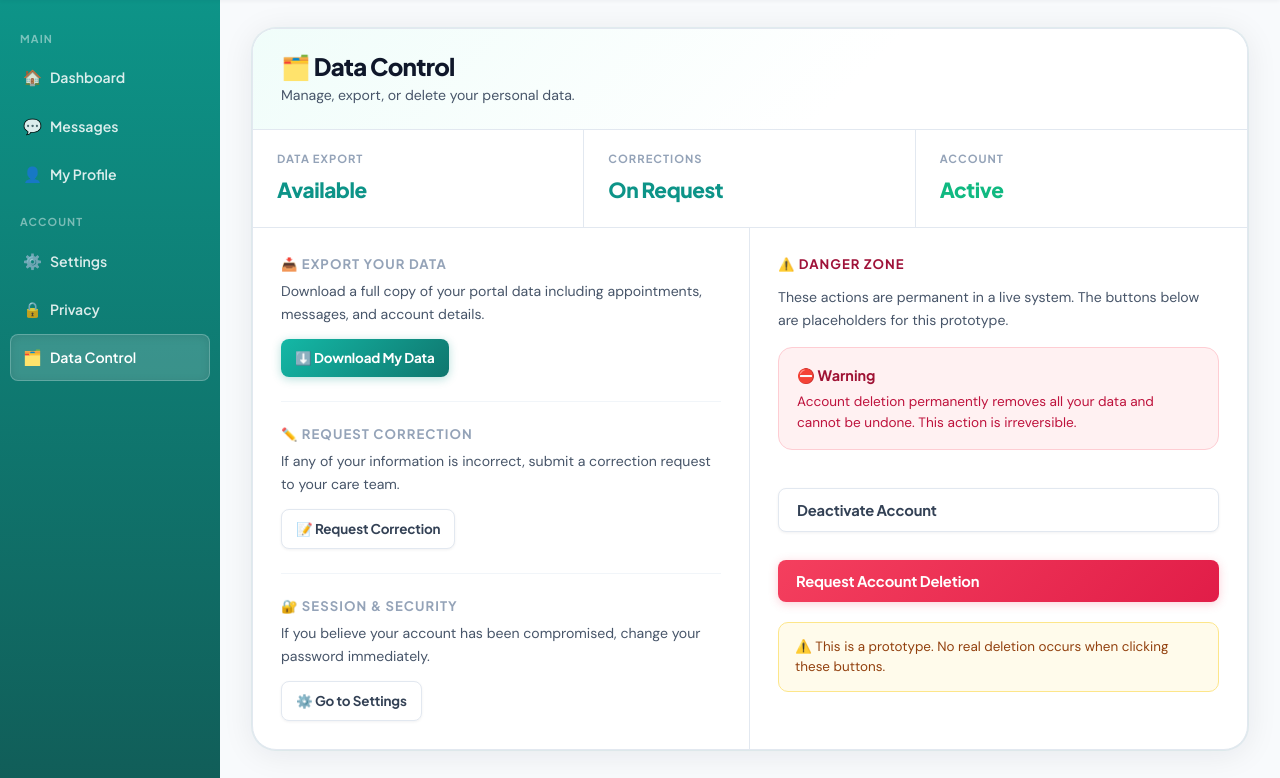
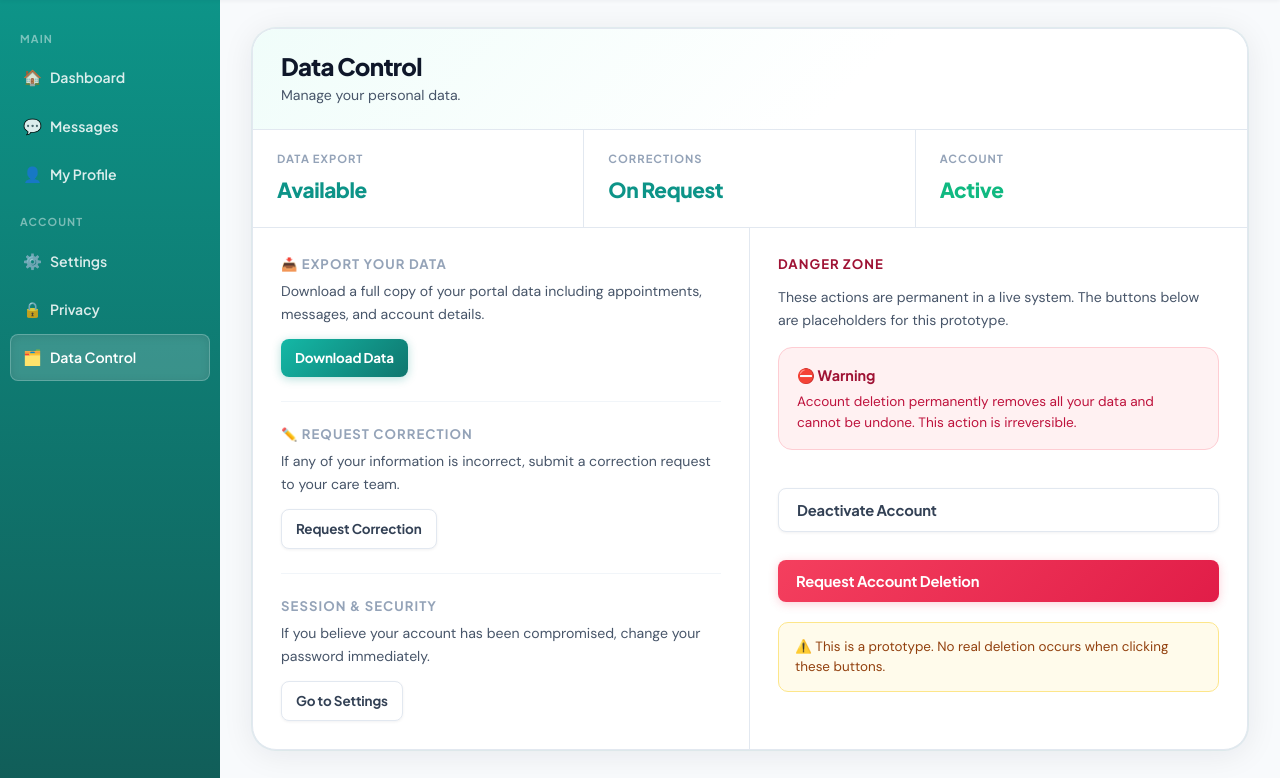
Before and after one commit to TheBobGottfriedFan/CS310_GROUP03, a Django app: page /data-control/ in a window 1280 px wide. Shown: the part 62-840 px from the top of the page. Run offline with Django 4.2, Linux system fonts and the light colour scheme; the visitor is signed in with stand-in values (Sample User, id 1); data that the repository does not hold is empty.

Commit message:
Update data_control.html

```diff
--- a/portal/templates/portal/data_control.html
+++ b/portal/templates/portal/data_control.html
@@ -6,8 +6,8 @@
 
   <!-- Header -->
   <div style="padding:22px 28px; border-bottom:1px solid var(--border); background:linear-gradient(135deg,var(--teal-50) 0%,white 60%);">
-    <h1 style="font-family:var(--font); font-size:1.5rem; font-weight:900; letter-spacing:-0.03em; color:var(--gray-900); margin:0 0 3px;">🗂️ Data Control</h1>
-    <p class="muted" style="margin:0; font-size:0.88rem;">Manage, export, or delete your personal data.</p>
+    <h1 style="font-family:var(--font); font-size:1.5rem; font-weight:900; letter-spacing:-0.03em; color:var(--gray-900); margin:0 0 3px;">Data Control</h1>
+    <p class="muted" style="margin:0; font-size:0.88rem;">Manage your personal data.</p>
   </div>
 
   <!-- Stats row -->
@@ -28,32 +28,30 @@
 
   <!-- Body: 2 col -->
   <div style="display:grid; grid-template-columns:1fr 1fr; gap:0;">
-
-    <!-- Left: export + correction + session -->
     <div style="padding:28px; border-right:1px solid var(--border);">
 
       <div style="margin-bottom:24px; padding-bottom:24px; border-bottom:1px solid var(--gray-100);">
         <h3 style="font-family:var(--font); font-size:0.82rem; font-weight:700; text-transform:uppercase; letter-spacing:0.08em; color:var(--text-muted); margin:0 0 8px;">📥 Export Your Data</h3>
         <p style="font-size:0.88rem; color:var(--text-soft); margin:0 0 14px; line-height:1.6;">Download a full copy of your portal data including appointments, messages, and account details.</p>
-        <a class="btn btn-sm" href="#">⬇️ Download My Data</a>
+        <a class="btn btn-sm" href="#">Download Data</a>
       </div>
 
       <div style="margin-bottom:24px; padding-bottom:24px; border-bottom:1px solid var(--gray-100);">
         <h3 style="font-family:var(--font); font-size:0.82rem; font-weight:700; text-transform:uppercase; letter-spacing:0.08em; color:var(--text-muted); margin:0 0 8px;">✏️ Request Correction</h3>
         <p style="font-size:0.88rem; color:var(--text-soft); margin:0 0 14px; line-height:1.6;">If any of your information is incorrect, submit a correction request to your care team.</p>
-        <a class="btn btn-secondary btn-sm" href="#">📝 Request Correction</a>
+        <a class="btn btn-secondary btn-sm" href="#">Request Correction</a>
       </div>
 
       <div>
-        <h3 style="font-family:var(--font); font-size:0.82rem; font-weight:700; text-transform:uppercase; letter-spacing:0.08em; color:var(--text-muted); margin:0 0 8px;">🔐 Session & Security</h3>
+        <h3 style="font-family:var(--font); font-size:0.82rem; font-weight:700; text-transform:uppercase; letter-spacing:0.08em; color:var(--text-muted); margin:0 0 8px;">Session & Security</h3>
         <p style="font-size:0.88rem; color:var(--text-soft); margin:0 0 14px; line-height:1.6;">If you believe your account has been compromised, change your password immediately.</p>
-        <a class="btn btn-secondary btn-sm" href="{% url 'portal:settings' %}">⚙️ Go to Settings</a>
+        <a class="btn btn-secondary btn-sm" href="{% url 'portal:settings' %}">Go to Settings</a>
       </div>
     </div>
 
     <!-- Right: danger zone -->
     <div style="padding:28px;">
-      <h3 style="font-family:var(--font); font-size:0.82rem; font-weight:700; text-transform:uppercase; letter-spacing:0.08em; color:#9f1239; margin:0 0 14px;">⚠️ Danger Zone</h3>
+      <h3 style="font-family:var(--font); font-size:0.82rem; font-weight:700; text-transform:uppercase; letter-spacing:0.08em; color:#9f1234; margin:0 0 14px;">Danger Zone</h3>
       <p style="font-size:0.88rem; color:var(--text-soft); margin:0 0 16px; line-height:1.6;">These actions are permanent in a live system. The buttons below are placeholders for this prototype.</p>
 
       <div style="padding:16px 18px; background:#fff1f2; border:1.5px solid #fecdd3; border-radius:14px; margin-bottom:20px;">
```
